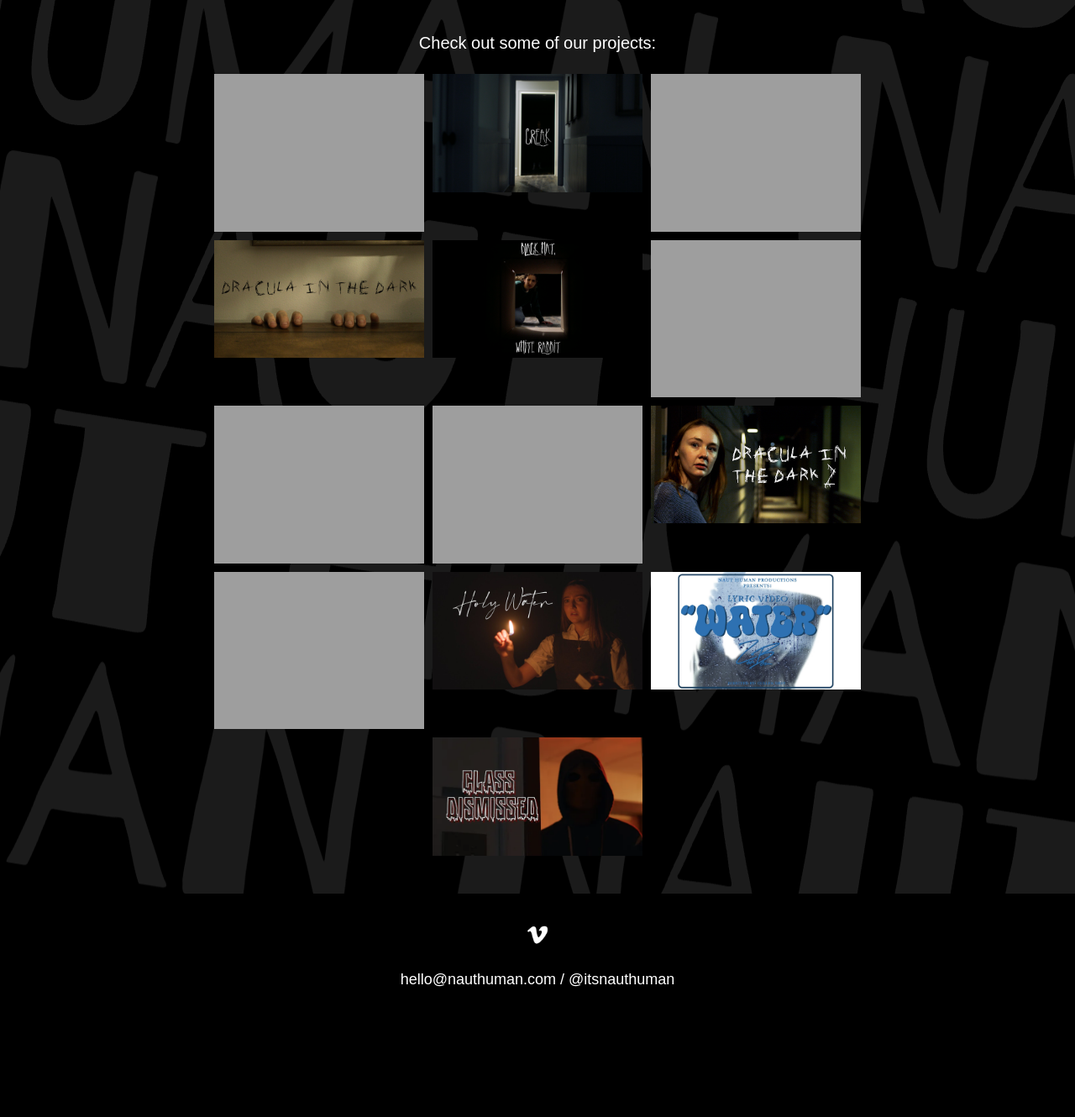
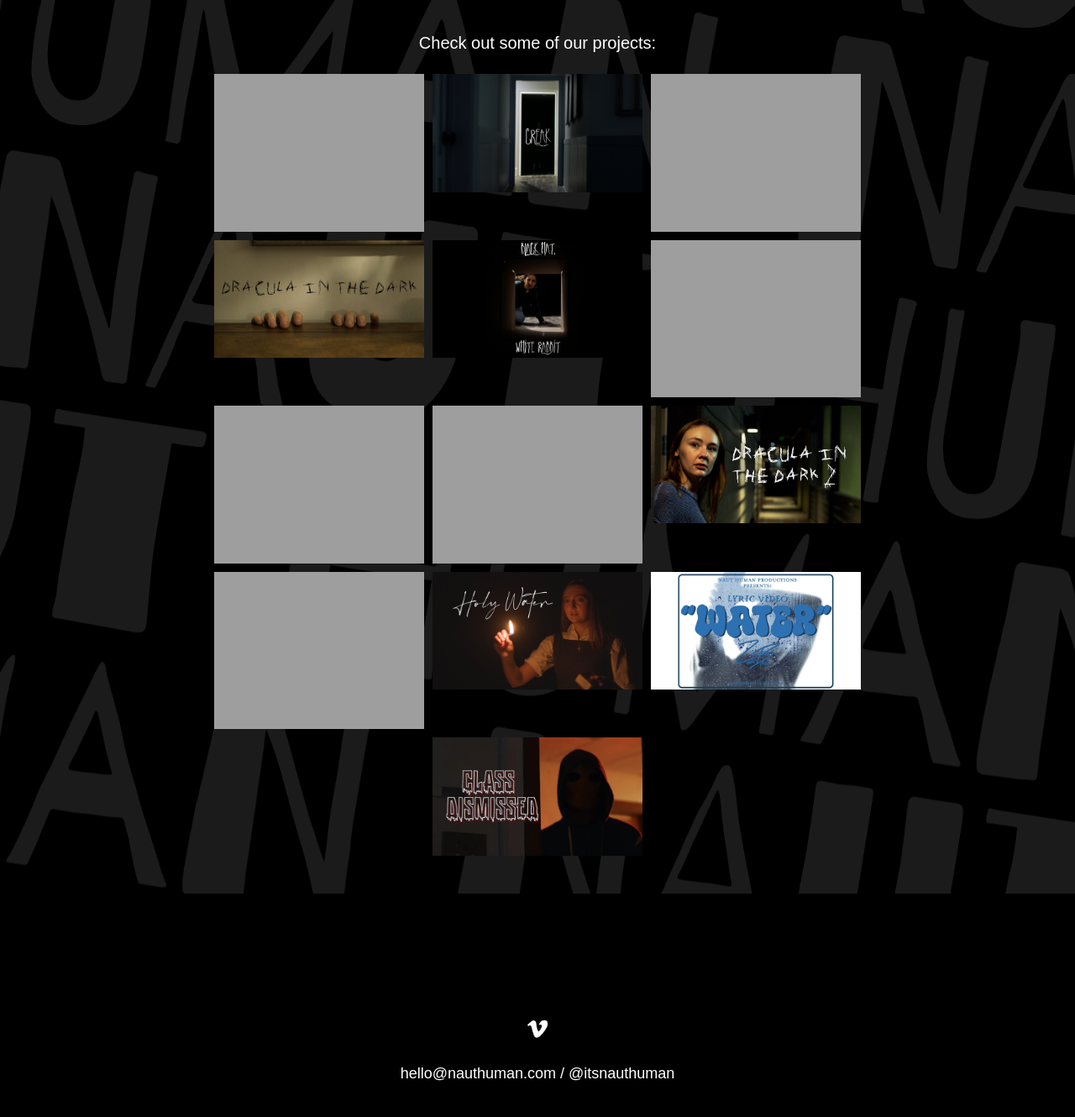
Before and after one commit to nauthuman/website, a Jekyll site: the page built from projects.html, in a window 1280 px wide. Shown: the whole page at 84% size. Built offline with Jekyll 4.4.1, drawn with Linux system fonts in a browser that asks for light colours; some web fonts are replaced; before the commit the page ends 1218 px from its top, so only the background shows below that.

Commit message:
Update footer.html

```diff
--- a/_includes/footer.html
+++ b/_includes/footer.html
@@ -9,6 +9,7 @@
     padding: 2em;
     margin: 0 auto;
     max-width: 800px;
+    margin-top: 7em;
   }
   div.footer p {
     color: white;
```
